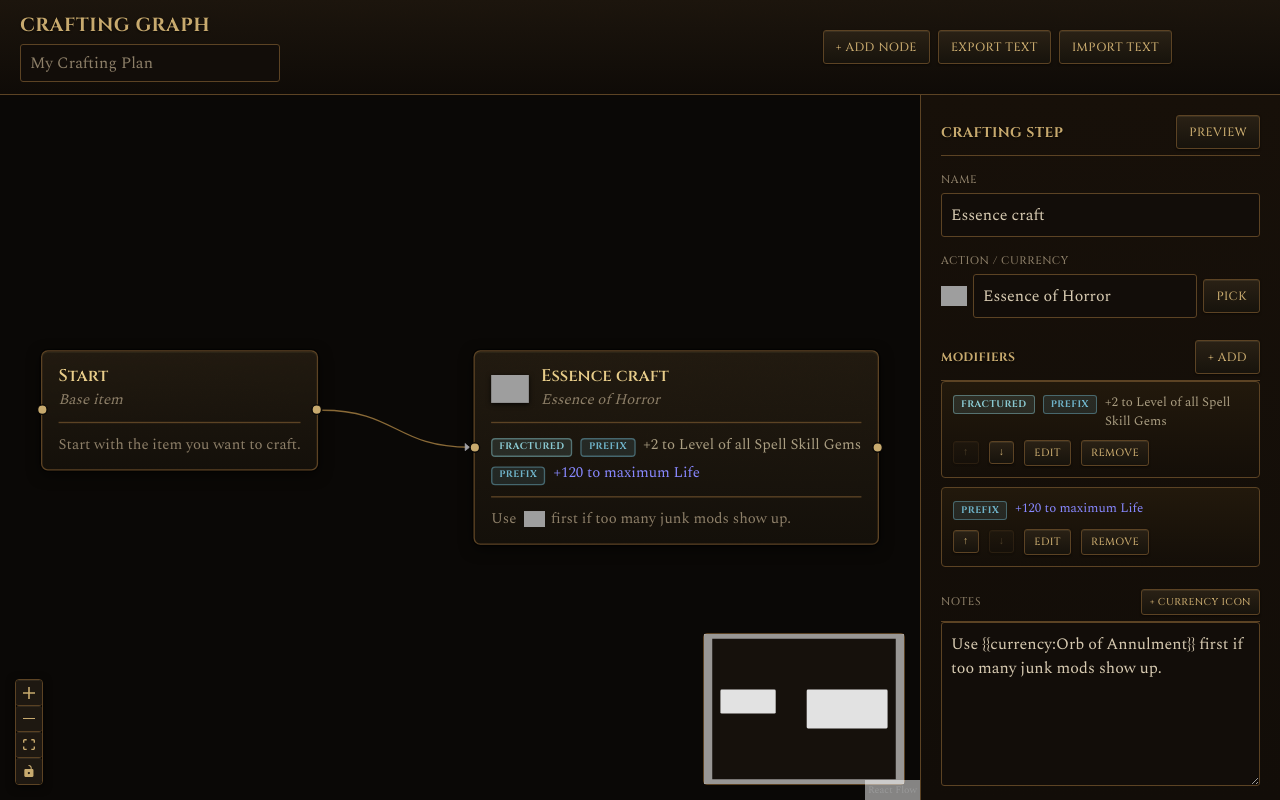
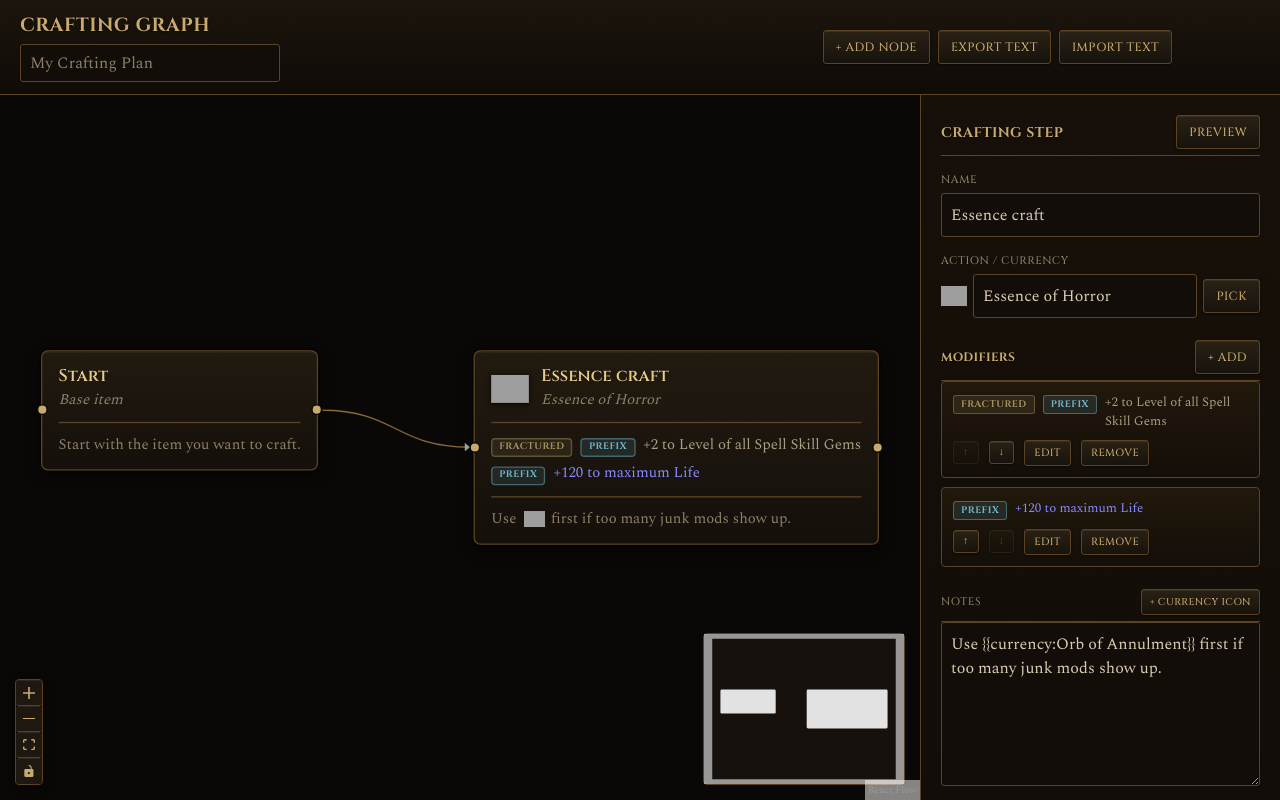
Before and after one commit to fekga/crafting-graph, a React (Vite) app: page / in a window 1280 px wide. Built offline with nearby package versions, Linux system fonts and the light colour scheme; grey boxes are pictures that could not be loaded.

Commit message:
fixed fractured color

```diff
--- a/src/poeColors.ts
+++ b/src/poeColors.ts
@@ -14,7 +14,7 @@ export const POE_TEXT_COLORS: { name: string; value: string }[] = [
   { name: 'Corrupted', value: '#d20000' },
   { name: 'Prophecy', value: '#b54bff' },
   { name: 'Crafted', value: '#b4b4ff' },
-  { name: 'Fractured', value: '#8ac9d1' },
+  { name: 'Fractured', value: '#a29160' },
 ]
 
 /** The tag library a fresh graph starts with. All fully editable/removable
@@ -24,7 +24,7 @@ export const DEFAULT_TAG_PRESETS: AffixTag[] = [
   { id: 'tag-suffix', label: 'Suffix', color: '#d99a4e' },
   { id: 'tag-implicit', label: 'Implicit', color: '#9b8cd9' },
   { id: 'tag-enchant', label: 'Enchant', color: '#6fcf97' },
-  { id: 'tag-fractured', label: 'Fractured', color: '#8ac9d1' },
+  { id: 'tag-fractured', label: 'Fractured', color: '#a29160' },
   { id: 'tag-crafted', label: 'Crafted', color: '#b4b4ff' },
   { id: 'tag-corrupted', label: 'Corrupted', color: '#d20000' },
 ]
```
